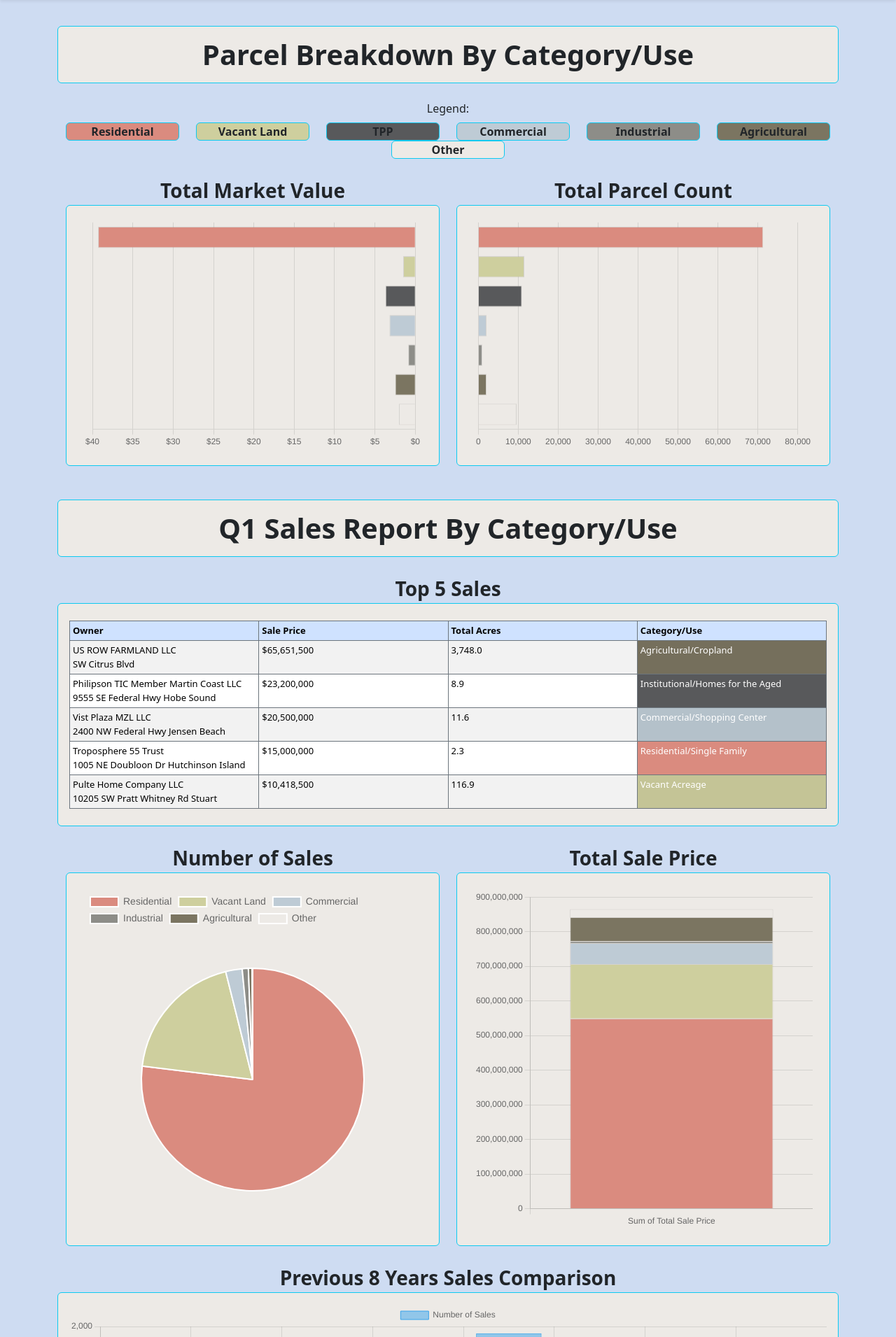
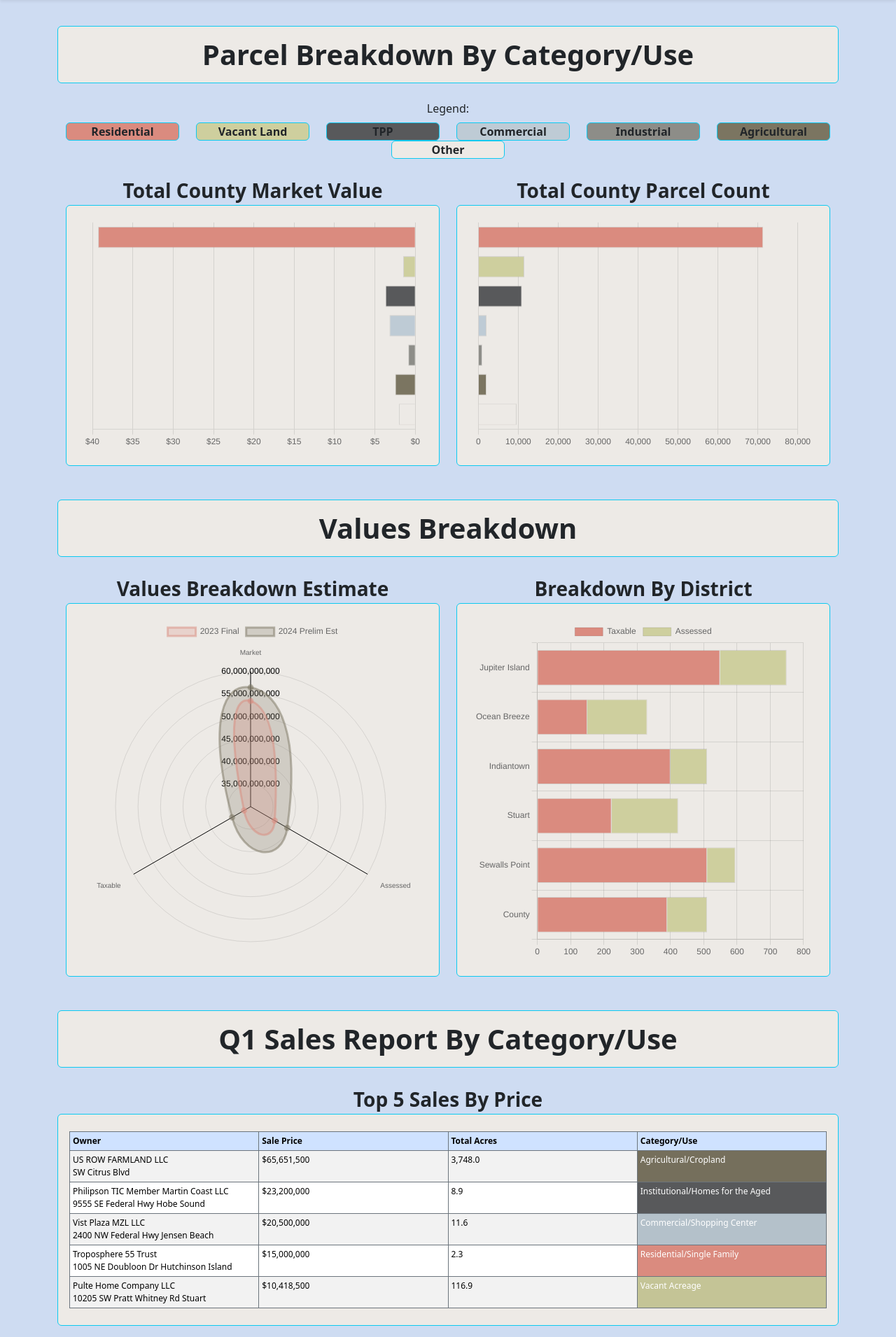
Before and after one commit to Deltron2020/flaskDashboardProject, a Flask app: page / in a window 1280 px wide. Shown: the part 67-1978 px from the top of the page at 70% size. Run offline with Flask 3, Linux system fonts and the light colour scheme; some libraries are stand-ins or nearby versions.

Commit message:
Added additional charts for example purposes until demo

```diff
--- a/static/styles.css
+++ b/static/styles.css
@@ -48,7 +48,7 @@
 .table {
     table-layout: fixed;
     word-wrap: break-word;
-    font-size:13px;
+    font-size:12px;
 }
 
 .box-res {
--- a/templates/DB_BarChartQ1Sales.html
+++ b/templates/DB_BarChartQ1Sales.html
@@ -1,6 +1,6 @@
 <div class="row mb-4 justify-content-evenly mx-auto grid">
 
-    <label class="text-center fw-bold fs-3">Previous 8 Years Sales Comparison</label>
+    <label class="text-center fw-bold fs-3">Previous 8 Years Q1 Comparison</label>
             <div class="bg-box col-12 mx-auto p-3 border border-info border-start-10 rounded-start rounded-end text-center">
                 <div>
                   <canvas id="barChart"></canvas>
@@ -10,13 +10,18 @@
                   const q1Sales = document.getElementById('barChart');
 
                   new Chart(q1Sales, {
-                    type: 'bar',
+                    type: 'line',
                     data: {
                       labels: ['2017', '2018', '2019', '2020', '2021', '2022', '2023', '2024'],
                       datasets: [{
                         label: 'Number of Sales',
                         data: [1447, 1536, 1364, 1384, 1959, 1658, 1152, 1127],
-                        borderWidth: 1
+                        borderWidth: 1,
+                          borderColor: '#DA8B7F',
+                          backgroundColor: '#DA8B7F',
+                          pointStyle: 'rectRounded',
+                          pointRadius: 10,
+                          pointHoverRadius: 15
                       }]
                     },
                     options: {
--- a/templates/DB_BarChartsParcelBreakdown.html
+++ b/templates/DB_BarChartsParcelBreakdown.html
@@ -1,7 +1,7 @@
 <div class="row mb-4 justify-content-evenly mx-auto grid">
 
             <div class="col-lg-6 col-md-6 col-sm-12 text-center">
-                <label class="fw-bold fs-3"> Total Market Value </label>
+                <label class="fw-bold fs-3"> Total County Market Value </label>
                 <div class="bg-box chart-container p-4 border border-info border-start-10 rounded-start rounded-end text-center">
                     <div>
                         <canvas id="barParcelValues" height="200px"></canvas>
@@ -11,7 +11,7 @@
 
 
             <div class="col-lg-6 col-md-6 col-sm-12 text-center">
-                <label class="fw-bold fs-3"> Total Parcel Count </label>
+                <label class="fw-bold fs-3"> Total County Parcel Count </label>
                 <div class="bg-box chart-container p-4 border border-info border-start-10 rounded-start rounded-end text-center">
                     <div>
                         <canvas id="barParcelCounts" height="200px"></canvas>
--- a/templates/DB_Home.html
+++ b/templates/DB_Home.html
@@ -19,6 +19,10 @@
 
         {% include 'DB_BarChartsParcelBreakdown.html' %}
 
+        <h1 class = "bg-box mb-4 border border-info border-start-10 rounded-start rounded-end text-center mt-5 p-3 fw-bold"> Values Breakdown </h1>
+
+        {% include 'DB_ValuesCharts.html' %}
+
         <h1 class = "bg-box mb-4 border border-info border-start-10 rounded-start rounded-end text-center mt-5 p-3 fw-bold"> Q1 Sales Report By Category/Use </h1>
 
         {% include 'DB_Table.html' %}
--- a/templates/DB_Table.html
+++ b/templates/DB_Table.html
@@ -1,6 +1,6 @@
 <div class="row mb-4 justify-content-evenly mx-auto">
 
-    <label for="top_sales_table" class="text-center fw-bold fs-3">Top 5 Sales</label>
+    <label for="top_sales_table" class="text-center fw-bold fs-3">Top 5 Sales By Price</label>
     <div class="bg-box col-12 p-3 border border-info border-start-10 rounded-start rounded-end text-left">
         <table class="mt-2 mb-2 table table-sm table-primary table-striped table-hover table-bordered border-secondary" id="top_sales_table">
             <thead>
--- /dev/null
+++ b/templates/DB_ValuesCharts.html
@@ -0,0 +1,140 @@
+<div class="row mb-4 justify-content-evenly mx-auto grid">
+
+            <div class="col-lg-6 col-md-6 col-sm-12 text-center">
+                <label class="fw-bold fs-3"> Values Breakdown Estimate </label>
+                <div class="bg-box chart-container p-4 border border-info border-start-10 rounded-start rounded-end text-center">
+                    <div>
+                        <canvas id="radarCountyValues"></canvas>
+                    </div>
+                </div>
+            </div>
+
+
+            <div class="col-lg-6 col-md-6 col-sm-12 text-center">
+                <label class="fw-bold fs-3"> Breakdown By District </label>
+                <div class="bg-box chart-container p-4 border border-info border-start-10 rounded-start rounded-end text-center">
+                    <div>
+                        <canvas id="stackedTaxableValues" height="300px"></canvas>
+                    </div>
+                </div>
+            </div>
+
+            <script>
+                var radarCountyValues = document.getElementById("radarCountyValues");
+
+                const radarCountyValuesData = {
+                  labels: [
+                      'Market',
+                      'Assessed',
+                      'Taxable'
+                  ],
+                  datasets: [{
+                        label: '2023 Final',
+                        data: [53487219469, 36192823370, 31689291886],
+                        backgroundColor: '#DA8B7F40',
+                        borderColor:'#DA8B7F80',
+                        borderWidth: 3,
+
+                      }, {
+                        label: '2024 Prelim Est',
+                        data: [56487744007, 39394719322, 34742484041],
+                        backgroundColor: '#7B756140',
+                        borderColor:'#7B756180',
+                        borderWidth: 3,
+
+                      }
+                  ]
+                };
+
+                new Chart(radarCountyValues, {
+                  type: 'radar',
+                  data: radarCountyValuesData,
+                    options: {
+                        plugins: {
+                            legend: {
+                                display: true
+                            },
+                        },
+                        scales: {
+                            x: {
+                                display: false
+                            },
+                            y: {
+                                display: false
+                            },
+                            r: {
+                                suggestedMin: 30000000000,
+                                suggestedMax: 50000000000,
+                                angleLines: {
+                                    color: 'black'
+                                },
+                                grid: {
+                                    circular: true
+                                },
+                                display: true,
+                                ticks: {
+                                    backdropColor: '#BECBD580',
+                                    backdropPadding: 10,
+                                    z: 0,
+                                    showLabelBackdrop: false,
+                                    color: 'black'
+                                }
+                            }
+                        },
+                        responsive: true,
+                        maintainAspectRatio: true,
+                        elements: {
+                            line: {
+                                tension: 1
+                            }
+                        }
+                    },
+                });
+
+
+                var stackedTaxableValues = document.getElementById("stackedTaxableValues");
+
+                const stackedTaxableValuesData = {
+                  labels: ['Jupiter Island', 'Ocean Breeze', 'Indiantown', 'Stuart', 'Sewalls Point', 'County'],
+                  datasets: [
+                              {
+                              label: 'Taxable',
+                              backgroundColor: '#DA8B7F',
+                              data: [549, 150, 400, 223, 510, 390],
+                              borderWidth: 1
+                            }, {
+                                label: 'Assessed',
+                                backgroundColor: '#CECF9E',
+                                data: [200, 180, 110, 200, 85, 120],
+                                  borderWidth: 1
+                            }
+                              ],
+
+                };
+
+                new Chart(stackedTaxableValues, {
+                type: 'bar',
+                data: stackedTaxableValuesData,
+                options: {
+                    scales: {
+                        x: {
+                            stacked: true
+                        },
+                        y: {
+                            stacked: true
+                        },
+                    },
+                    plugins: {
+                        legend: {
+                            display: true
+                        }
+                    },
+                    responsive: true,
+                    indexAxis: 'y'
+                }
+            });
+
+
+            </script>
+
+        </div>
```
